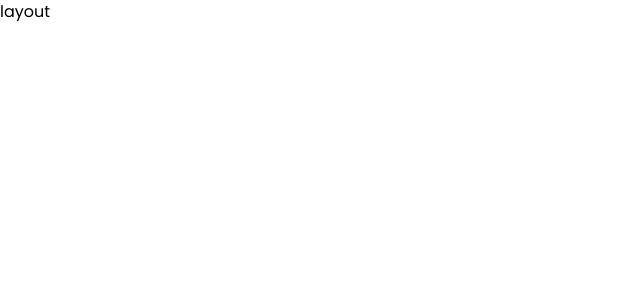
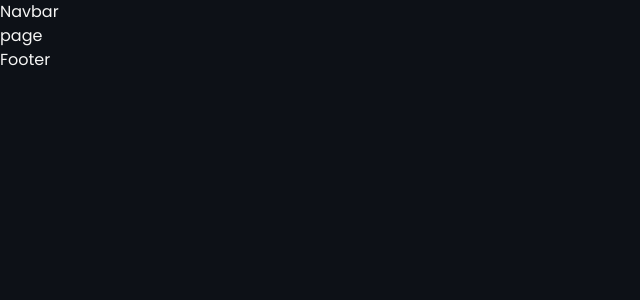
Before and after one commit to kartiksaxena532/OpticalStore, a Next.js app: page / in a window 1280 px wide. Shown: the top 300 px of the page, without its empty margins (0-640 px from the left). Built offline with nearby package versions, Linux system fonts and the light colour scheme.

Commit message:
nav and footer

```diff
--- a/app/(root)/layout.tsx
+++ b/app/(root)/layout.tsx
@@ -1,8 +1,14 @@
+import Footer from '@/components/Footer'
+import Navbar from '@/components/Navbar'
 import React from 'react'
 
-const layout = () => {
+const layout = ({children}:{children : React.ReactNode}) => {
   return (
-    <div>layout</div>
+    <>
+    <Navbar/>
+    {children}
+    <Footer/>
+    </>
   )
 }
 
--- a/app/layout.tsx
+++ b/app/layout.tsx
@@ -1,7 +1,5 @@
 import './globals.css'
 import type { Metadata } from 'next'
-
-
 
 
 export const metadata: Metadata = {
@@ -15,7 +13,7 @@ export default function RootLayout({ children }: {
 
       <html lang="en" >
         <head />
-        <body>
+        <body className='min-h-screen bg-black-100 font-poppins text-stone-100'>
 
             {children}
 
--- /dev/null
+++ b/components/Footer.tsx
@@ -0,0 +1,9 @@
+import React from 'react'
+
+const Footer = () => {
+  return (
+    <div>Footer</div>
+  )
+}
+
+export default Footer
--- /dev/null
+++ b/components/Navbar.tsx
@@ -0,0 +1,9 @@
+import React from 'react'
+
+const Navbar = () => {
+  return (
+    <div>Navbar</div>
+  )
+}
+
+export default Navbar
--- a/components/theme-provider.tsx
+++ /dev/null
@@ -1,9 +0,0 @@
-"use client"
-
-import * as React from "react"
-import { ThemeProvider as NextThemesProvider } from "next-themes"
-import { type ThemeProviderProps } from "next-themes/dist/types"
-
-export function ThemeProvider({ children, ...props }: ThemeProviderProps) {
-  return <NextThemesProvider {...props}>{children}</NextThemesProvider>
-}
```
